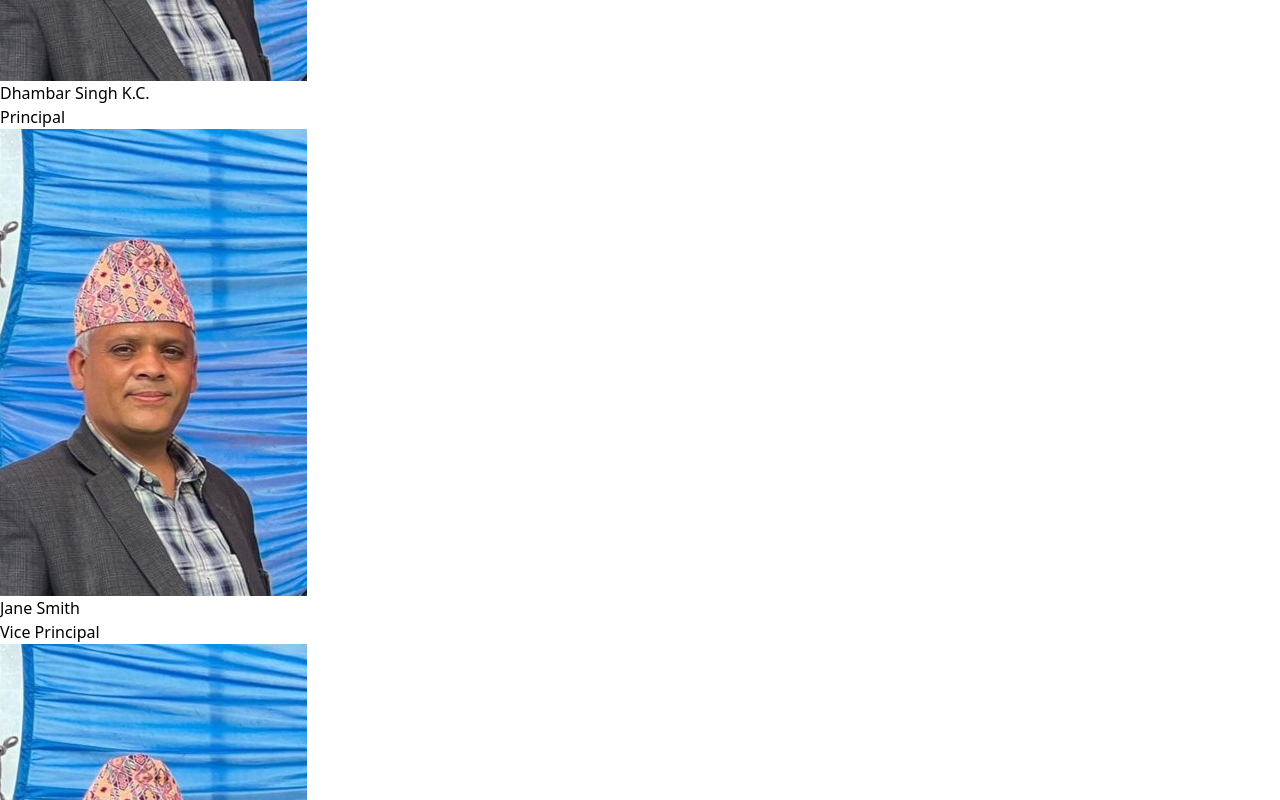
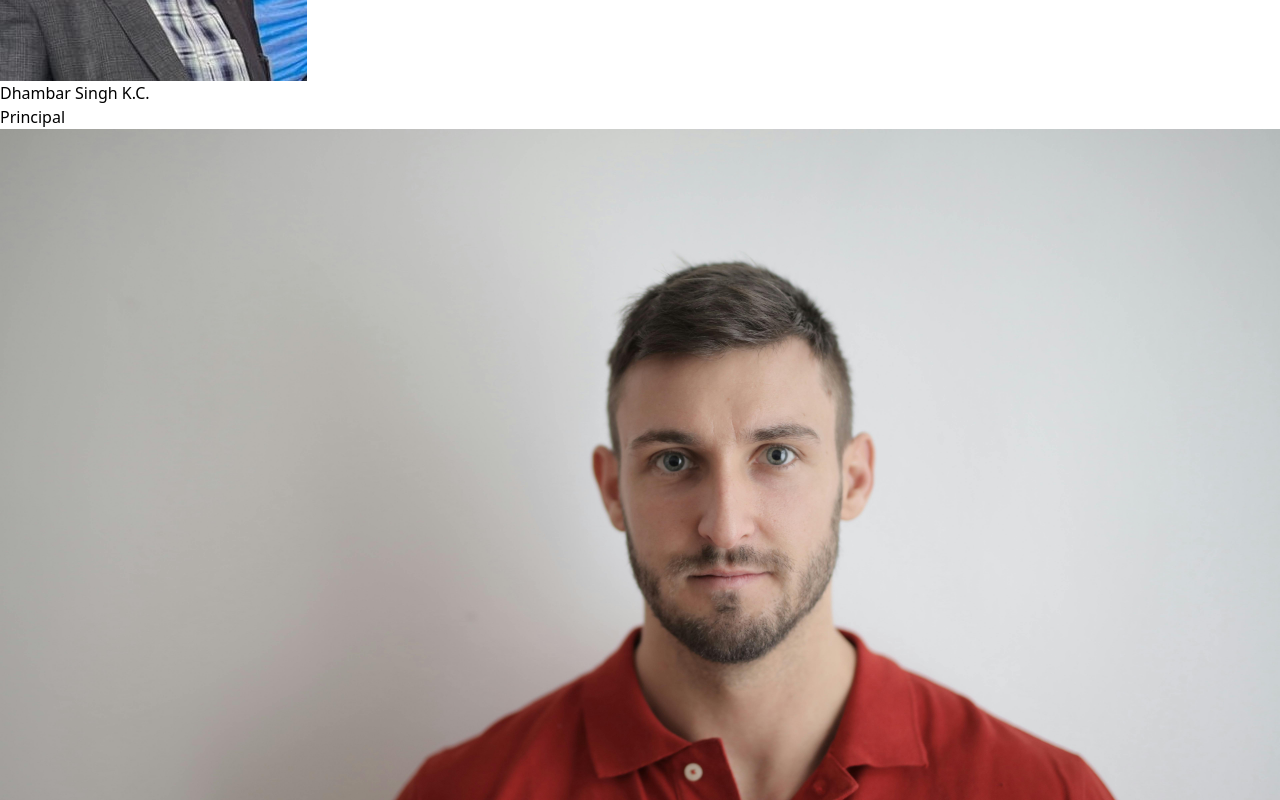
Before and after one commit to pujanjoci/School, a React (Vite) app: page /School/about in a window 1280 px wide. Shown: the part 1940-2740 px from the top of the page. Built offline with nearby package versions, Linux system fonts and the light colour scheme.

Commit message:
Added More Images

```diff
--- a/src/components/About.jsx
+++ b/src/components/About.jsx
@@ -1,5 +1,9 @@
 import React, { useState, useEffect } from 'react';
-import Principal from '../assets/principal.jpg'; // Assuming Principal image is used for all teachers for now
+import Principal from '../assets/principal.jpg';
+import Image1 from './Global/image1.jpg';
+import Image2 from './Global/image2.jpg';
+import Image3 from './Global/image3.jpg';
+
 import { ImQuotesLeft } from "react-icons/im";
 import teachersData from './About/Teacher.json'; // Import the JSON data
 
@@ -11,9 +15,16 @@
   }, []);
 
   const getImageById = (id) => {
-    // For simplicity, using the same image for all teachers
-    // Take the id from the Teacher.json and add images according to the id for the teacher in the about page and show it here or import it directly
-    return Principal;
+    switch (id) {
+      case 1:
+        return Image1;
+      case 2:
+        return Image2;
+      case 3:
+        return Image3;
+      default:
+        return Principal;
+    }
   };
 
   return (
@@ -24,7 +35,7 @@
         </h1>
       </div>
 
-      <section className=' md:pt-10 pt-2'>
+      <section className='md:pt-10 pt-2'>
         <div className="grid grid-cols-2 md:gap-8 gap-2 items-center md:px-[20%] px-8 md:mt-12 mt-4">
           <div className="flex justify-end">
             <h2 className="text-md md:text-4xl mb-2 md:mb-6 font-serif text-gray-700 relative">
@@ -137,7 +148,7 @@
           <div className="grid grid-cols-2 gap-4 md:gap-8 md:grid-cols-4 px-8 md:px-[20%]">
             {teachers.map((teacher) => (
               <div key={teacher.id} className="flex flex-col items-center">
-                <img src={getImageById(teacher.id)} alt={teacher.name} className="w-auto h-full rounded-lg mb-2" />
+                <img src={getImageById(teacher.id)} alt={teacher.name} className="w-auto h-[120px] rounded-lg mb-2" />
                 <p className="text-center text-sm">{teacher.name}</p>
                 <p className="text-center text-xs text-gray-500">{teacher.position}</p>
               </div>
--- a/src/components/About/Teacher.json
+++ b/src/components/About/Teacher.json
@@ -1,6 +1,6 @@
 [
-  { "id": 1, "name": "Dhambar Singh K.C.", "position": "Principal" },
-  { "id": 2, "name": "Jane Smith", "position": "Vice Principal" },
-  { "id": 3, "name": "John Doe", "position": "Teacher" },
-  { "id": 4, "name": "Jhon Smith", "position": "Teacher" }
+    { "id": 4, "name": "Dhambar Singh K.C.", "position": "Principal" },
+  { "id": 1, "name": "Jane Smith", "position": "Vice Principal" },
+  { "id": 2, "name": "John Doe", "position": "Teacher" },
+  { "id": 3, "name": "Jhon Smith", "position": "Teacher" }
 ]
```
